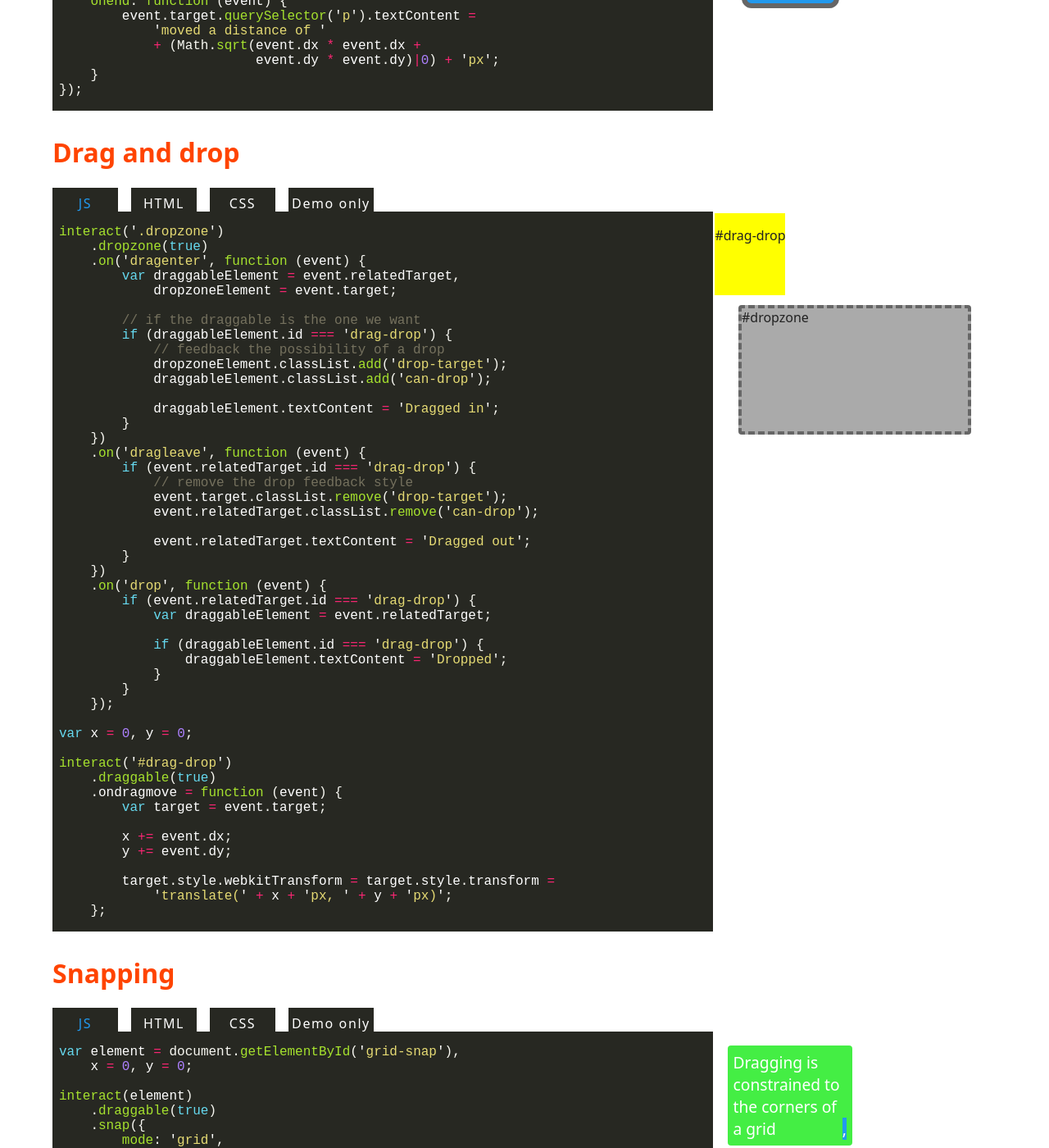
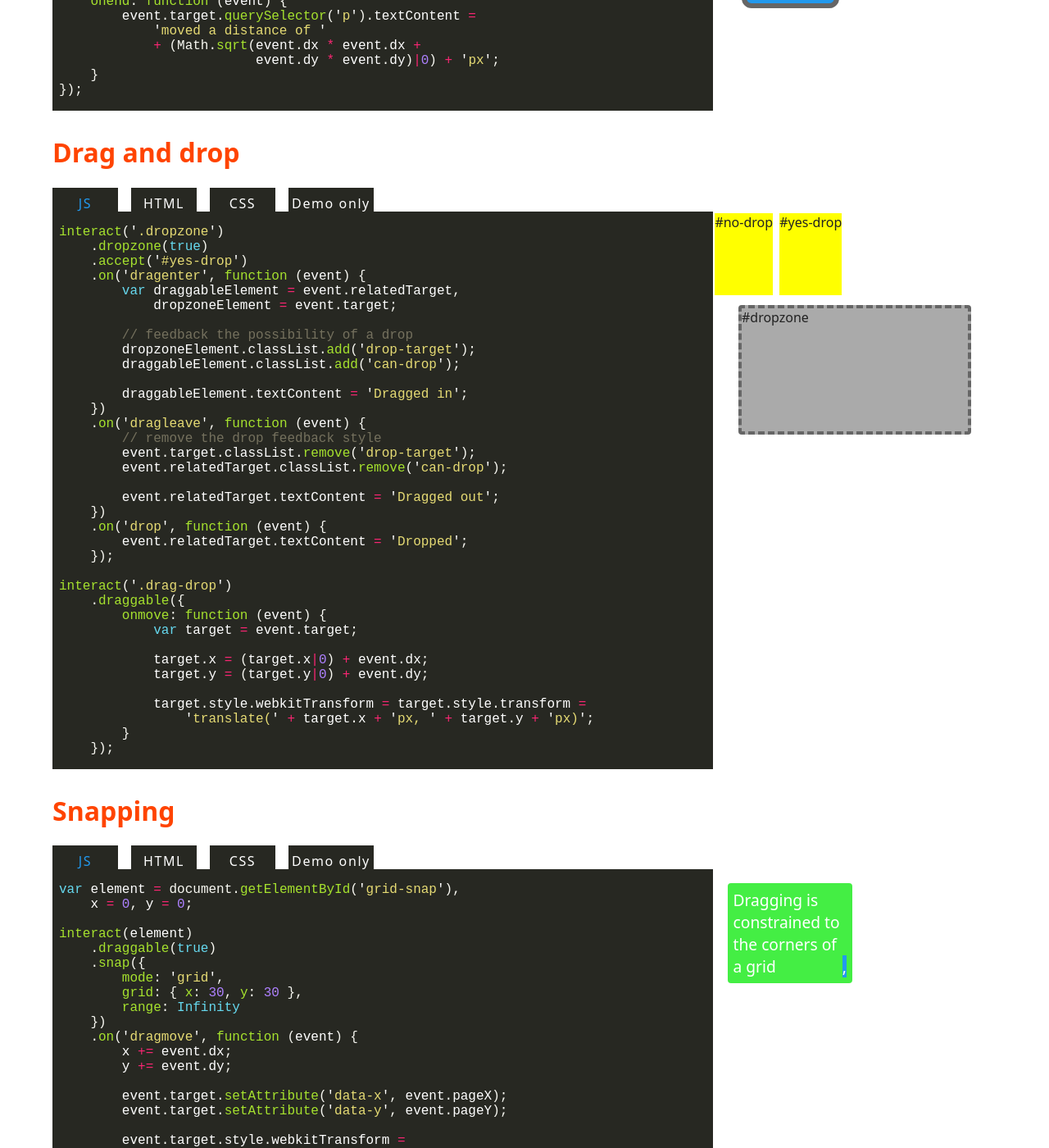
Before and after one commit to interactjs/interactjs.github.io, a Jekyll site: the page built from index.html, in a window 1280 px wide and 1400 px high, scrolled down 713 px. Shown: the whole window at 82% size. Built offline with Jekyll 4.4.1, drawn with Linux system fonts in a browser that asks for light colours; Markdown is read by kramdown in place of the engine named in the settings.

Commit message:
Use Interactable#accept in drop demo

```diff
--- a/index.html
+++ b/index.html
@@ -117,12 +117,11 @@
         <div class="html-code">
 {% highlight html %}
 <!-- enable javascript to view a demo -->
-<div id="drag-drop">
-    <p> #drag-drop </p>
-</div>
+<div id="no-drop" class="drag-drop"> #no-drop </div>
+
+<div id="yes-drop" class="drag-drop"> #yes-drop </div>
 
 <div id="dropzone" class="dropzone"> #dropzone </div>
-</div>
 {% endhighlight %}
         </div>
 
@@ -145,7 +144,7 @@
     background-color: #29e;
 }
 
-#drag-drop {
+.drag-drop {
     display: inline-block;
     height: 100px;
     min-width: 40px;
@@ -156,7 +155,7 @@
     transition: background-color 0.3s;
 }
 
-#drag-drop.can-drop {
+.can-drop {
     background-color: #4e4;
 }
 {% endhighlight %}
@@ -169,51 +168,40 @@
 /* enable javascript to view a demo */
 interact('.dropzone')
     .dropzone(true)
+    .accept('#yes-drop')
     .on('dragenter', function (event) {
         var draggableElement = event.relatedTarget,
             dropzoneElement = event.target;
 
-        // if the draggable is the one we want
-        if (draggableElement.id === 'drag-drop') {
         // feedback the possibility of a drop
         dropzoneElement.classList.add('drop-target');
         draggableElement.classList.add('can-drop');
 
         draggableElement.textContent = 'Dragged in';
-        }
     })
     .on('dragleave', function (event) {
-        if (event.relatedTarget.id === 'drag-drop') {
         // remove the drop feedback style
         event.target.classList.remove('drop-target');
         event.relatedTarget.classList.remove('can-drop');
 
         event.relatedTarget.textContent = 'Dragged out';
-        }
     })
     .on('drop', function (event) {
-        if (event.relatedTarget.id === 'drag-drop') {
-            var draggableElement = event.relatedTarget;
+        event.relatedTarget.textContent = 'Dropped';
+    });
 
-            if (draggableElement.id === 'drag-drop') {
-                draggableElement.textContent = 'Dropped';
-            }
+interact('.drag-drop')
+    .draggable({
+        onmove: function (event) {
+            var target = event.target;
+
+            target.x = (target.x|0) + event.dx;
+            target.y = (target.y|0) + event.dy;
+
+            target.style.webkitTransform = target.style.transform =
+                'translate(' + target.x + 'px, ' + target.y + 'px)';
         }
     });
-
-var x = 0, y = 0;
-
-interact('#drag-drop')
-    .draggable(true)
-    .ondragmove = function (event) {
-        var target = event.target;
-
-        x += event.dx;
-        y += event.dy;
-
-        target.style.webkitTransform = target.style.transform =
-            'translate(' + x + 'px, ' + y + 'px)';
-    };
 {% endhighlight %}
         </div>
 
```
Lines whose indentation alone changed are shown as unchanged.
